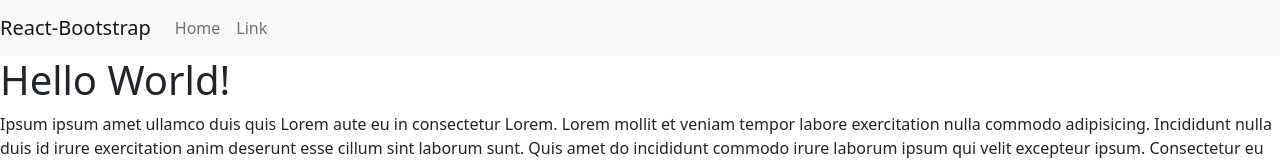
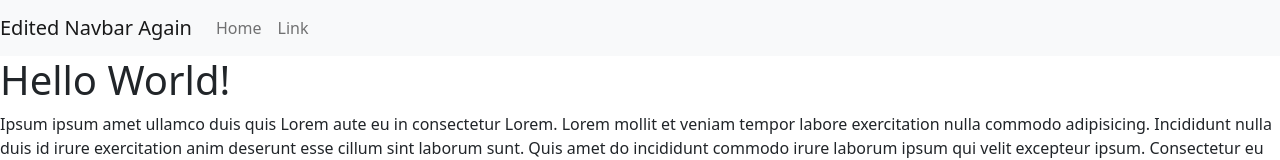
Before and after one commit to efrenjr-dev/rodriguez-portfolio-dev-b, a React (Create React App) app: page / in a window 1280 px wide. Shown: the top 160 px of the page. Built offline with nearby package versions, Linux system fonts and the light colour scheme.

Commit message:
Updated Navbar.js
updated Navbar.Brand

```diff
--- a/src/components/Navbar.js
+++ b/src/components/Navbar.js
@@ -4,7 +4,7 @@ import { Navbar, Nav } from "react-bootstrap";
 export default function NavbarComponent() {
   return (
     <Navbar bg="light" expand="lg">
-      <Navbar.Brand href="#home">React-Bootstrap</Navbar.Brand>
+      <Navbar.Brand href="#home">Edited Navbar Again</Navbar.Brand>
       <Nav className="mr-auto">
         <Nav.Link href="#home">Home</Nav.Link>
         <Nav.Link href="#link">Link</Nav.Link>
```
